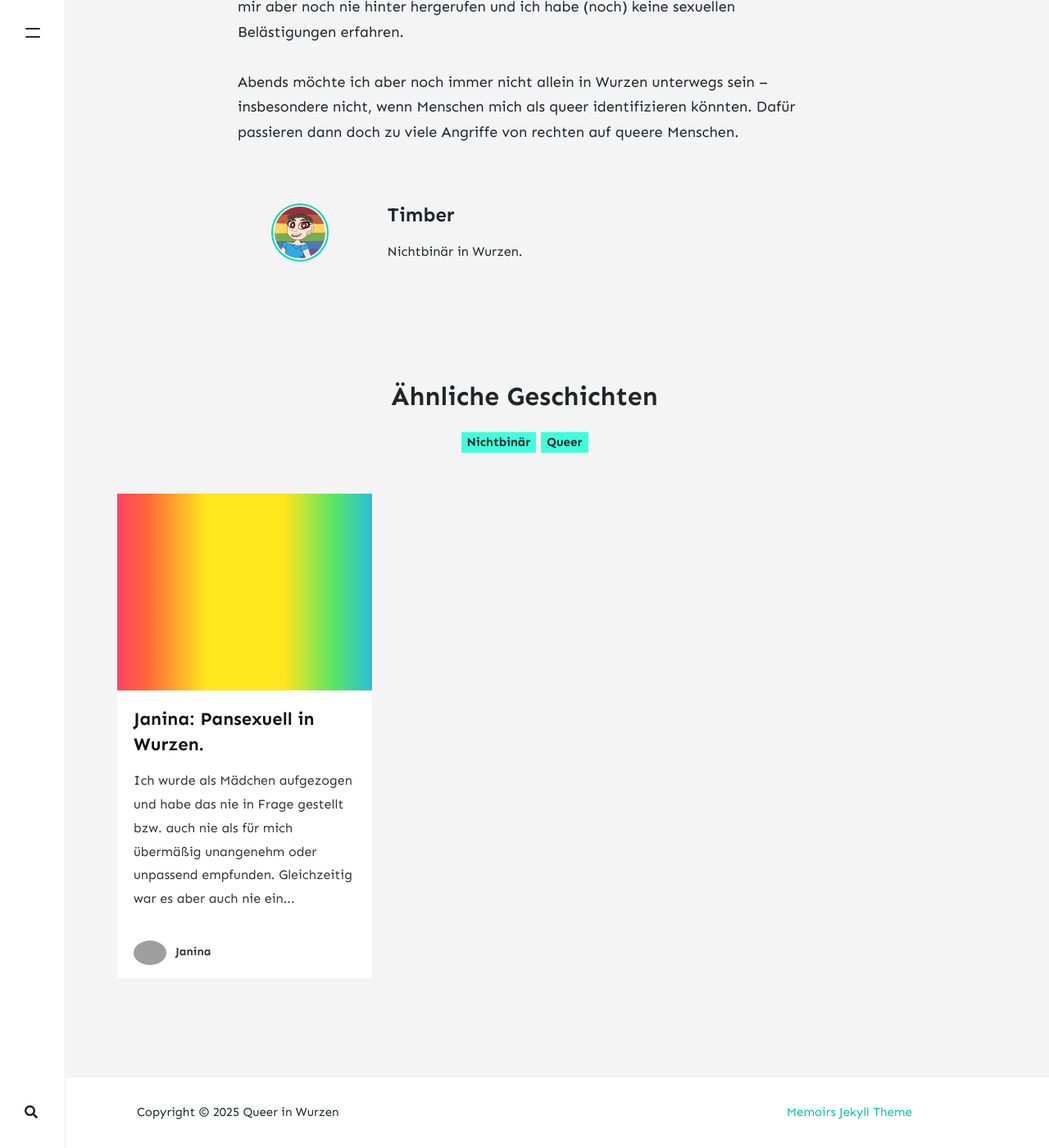
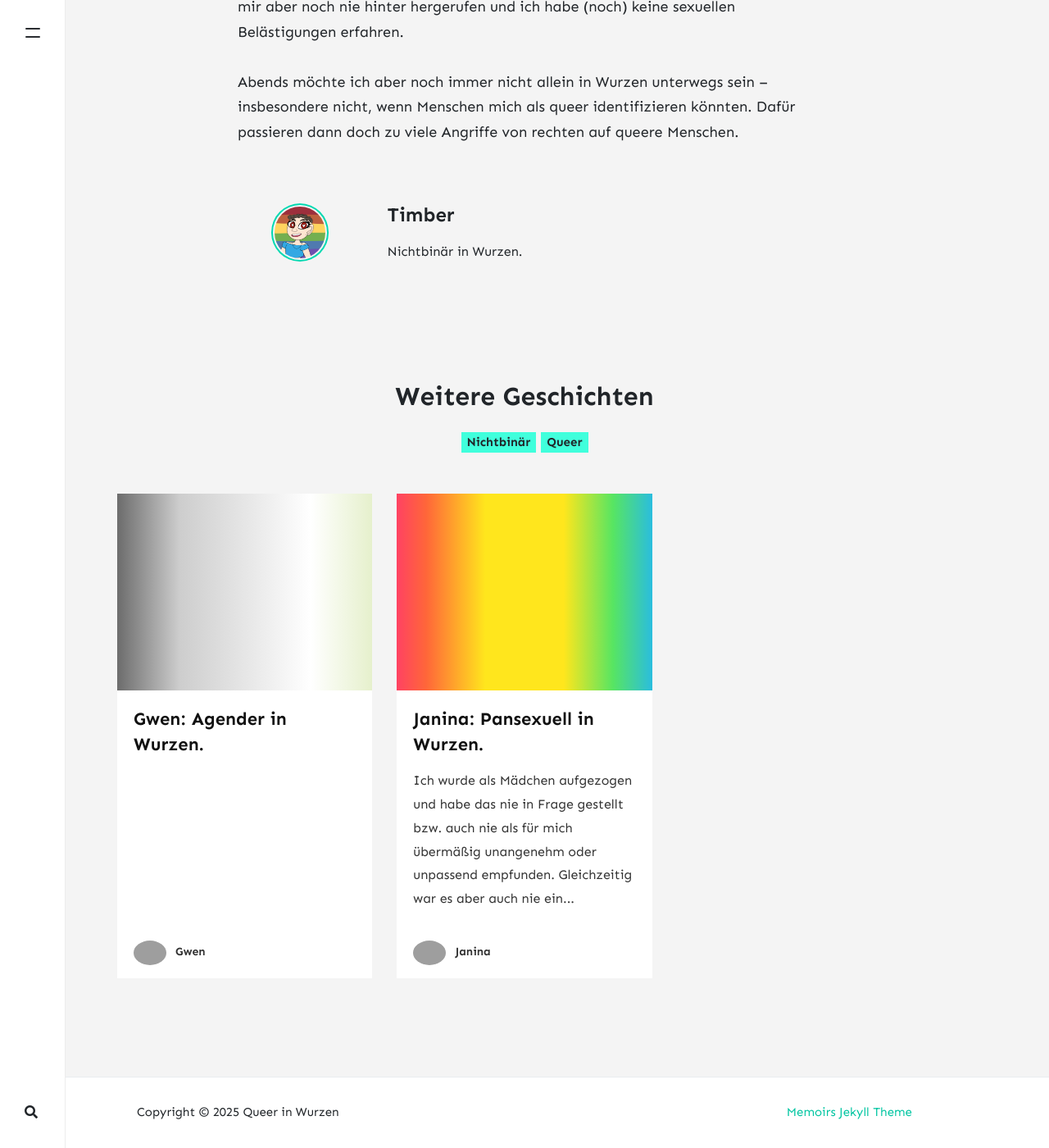
Before and after one commit to timber-they/queerInWurzen, a Jekyll site: the page built from _posts/2025-05-07-timber.md, in a window 1280 px wide and 1400 px high, scrolled down 3467 px. Shown: the whole window at 82% size. Built offline with Jekyll 4.4.1, drawn with Linux system fonts in a browser that asks for light colours; nearby versions of some CDN libraries; comment, search, counter and statistics services are not loaded; grey boxes are pictures that could not be loaded.

Commit message:
add placeholder for gwen

```diff
--- a/_config.yml
+++ b/_config.yml
@@ -21,6 +21,11 @@ authors:
     display_name: Janina
     avatar: 'assets/images/avatar-janina.png'
     description: "Pansexuell in Wurzen."
+  gwen:
+    name: Gwen
+    display_name: Gwen
+    avatar: 'assets/images/avatar-gwen.png'
+    description: "Agender in Wurzen."
 
 # Plugins
 plugins:
--- a/_includes/related-posts.html
+++ b/_includes/related-posts.html
@@ -3,7 +3,7 @@
 <div class="{% unless page.categories == empty %} related-posts {% endunless %}">
 
     {% unless page.categories == empty %}
-    <h2 class="text-center mb-4">Ähnliche Geschichten</h2>
+    <h2 class="text-center mb-4">Weitere Geschichten</h2>
     {% endunless %}
 
     <div class="d-flex justify-content-center align-items-center">
```
Also changed, not shown: _posts/2025-05-24-gwen.md (added, +8 -0 lines), assets/images/agender.svg (added).
